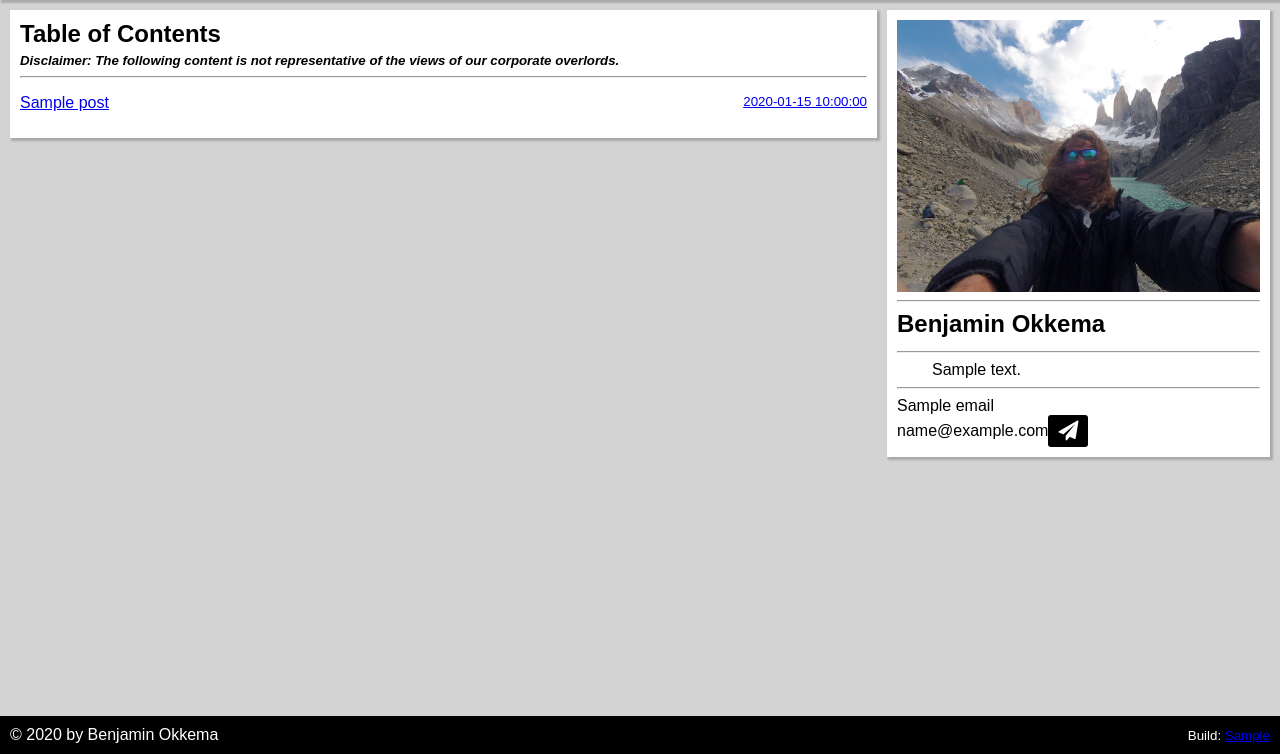
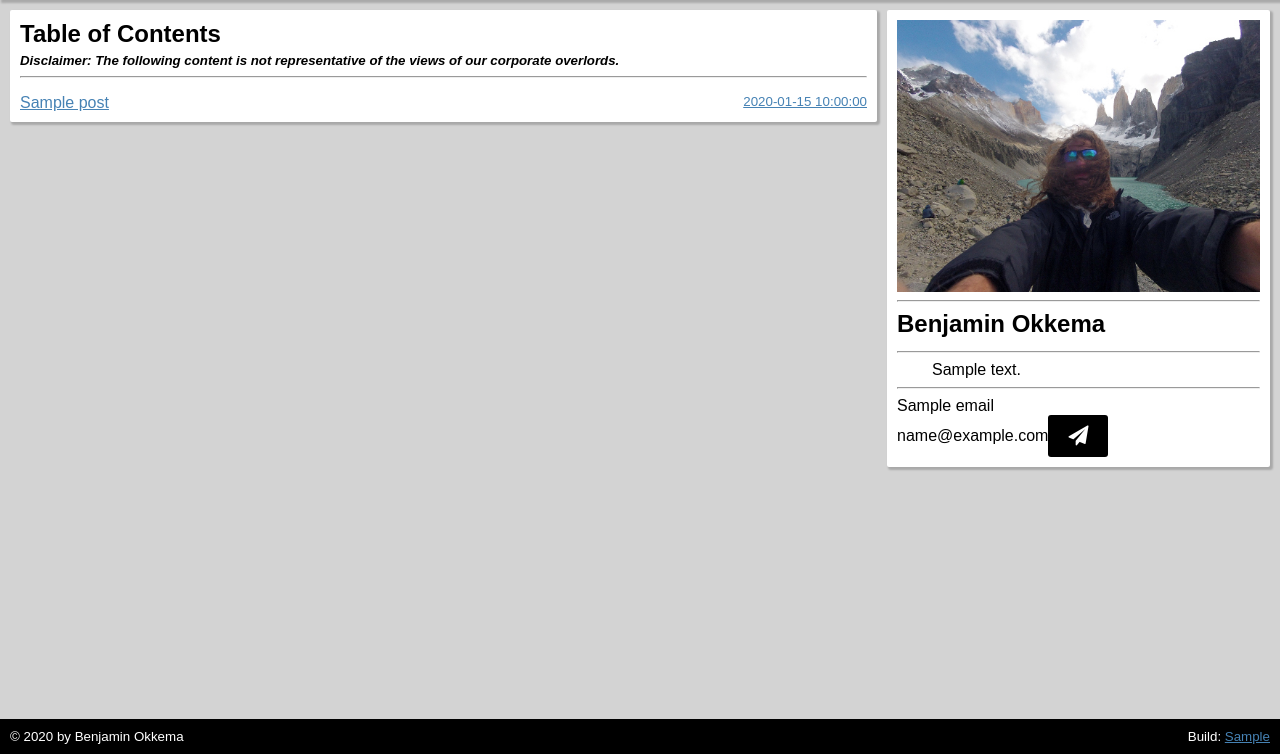
Before and after one commit to cptchloroplast/blog, a Python web app: template app/templates/table_of_contents.html in a window 1280 px wide. Shown: the part 46-800 px from the top of the page. Run offline with Jinja, Linux system fonts and the light colour scheme; the template is opened without the code that fills it: most values are stand-ins (such as "Sample title", 1, 10 or a date in 2020); some web fonts are replaced.

Commit message:
theme minor fixes

```diff
--- a/app/static/css/theme.css
+++ b/app/static/css/theme.css
@@ -60,6 +60,7 @@ input {
 }
 
 .box {
+	border-radius: 2px;
 	padding: 10px;
 	margin: 10px;
 	background-color: white;
@@ -159,10 +160,6 @@ nav {
 	color: black;
 }
 
-#footer {
-	padding: 10px;
-}
-
 #content {
 	flex-grow: 1;
 }
@@ -250,7 +247,7 @@ nav {
 .form-button {
 	background-color: black;
 	border: none;
-	padding: 5px 10px;
+	padding: 10px 20px;
 	cursor: pointer;
 	border-radius: 3px;
 }
@@ -354,6 +351,7 @@ textarea, input[type=text], input[type=email] {
 	justify-content: space-between;
 	align-items: center;
 	flex-wrap: wrap;
+	padding: 10px;
 }
 
 .post-item {
@@ -368,8 +366,35 @@ textarea, input[type=text], input[type=email] {
 
 #table-of-contents {
 	padding-left: 0;
+	margin-bottom: 0;
 }
 
 #picture-frame img {
 	width: 100%;
 }
+
+#post-body {
+	line-height: 1.5;
+}
+
+#post-body a,
+.bio-text a,
+#build a,
+.post-link {
+	color: steelblue;
+}
+
+#post-body a:hover,
+.bio-text a:hover,
+#build a:hover,
+.post-link:hover {
+	color: lightsteelblue;
+}
+
+#post-body p:last-child {
+	margin-bottom: 0;
+}
+
+.post-item:last-child {
+	margin-bottom: 0;
+}
--- a/app/templates/_base.html
+++ b/app/templates/_base.html
@@ -22,7 +22,7 @@
     <body>
 		<nav>
 			<div id="nav-buttons">
-				<a href="{{ url_for('root.latest') }}">
+				<a href="{{ url_for('root.latest') }}" title="ben.okkema.org">
 					<img id="nav-logo" src="{{ url_for('static', filename='img/logo.png') }}">
 				</a>
 				<i id="nav-button" class="i-menu" onclick="toggleDropdown('nav-links')"></i>
@@ -83,7 +83,7 @@
 			</div>
 		</div>
 		<div id="footer">
-			<div id="copyright">&copy; 2020 by Benjamin Okkema</div>
+			<small id="copyright">&copy; 2020 by Benjamin Okkema</small>
 			{% if build %}
 			<small id="build">
 				<span>Build: </span>
--- a/data.json
+++ b/data.json
@@ -29,7 +29,7 @@
 	"bio": [
 		{
 			"icon": "i-code",
-			"text": "Software Engineer <small>@ <a href='https://www.innobyte.net'>Innobyte</a></small>"
+			"text": "Software Engineer @ <a href='https://www.innobyte.net'>Innobyte</a>"
 		},
 		{
 			"icon": "i-wrench",
```
